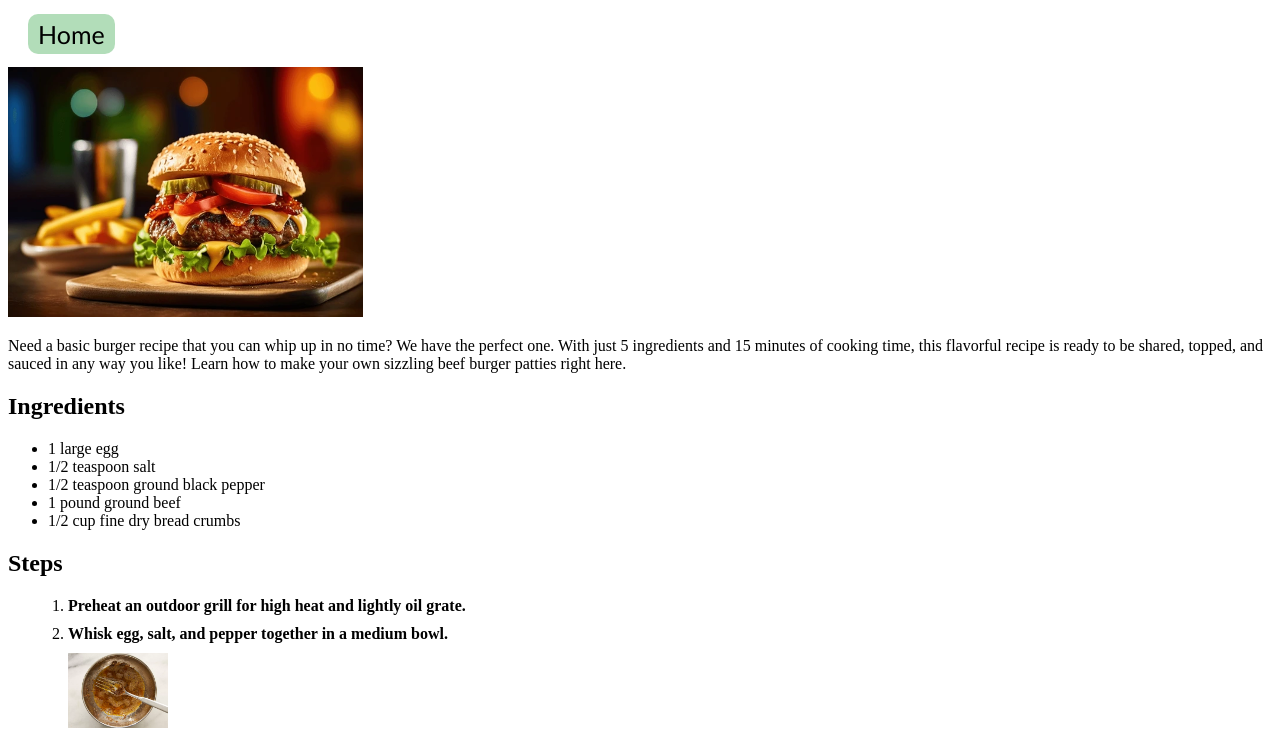
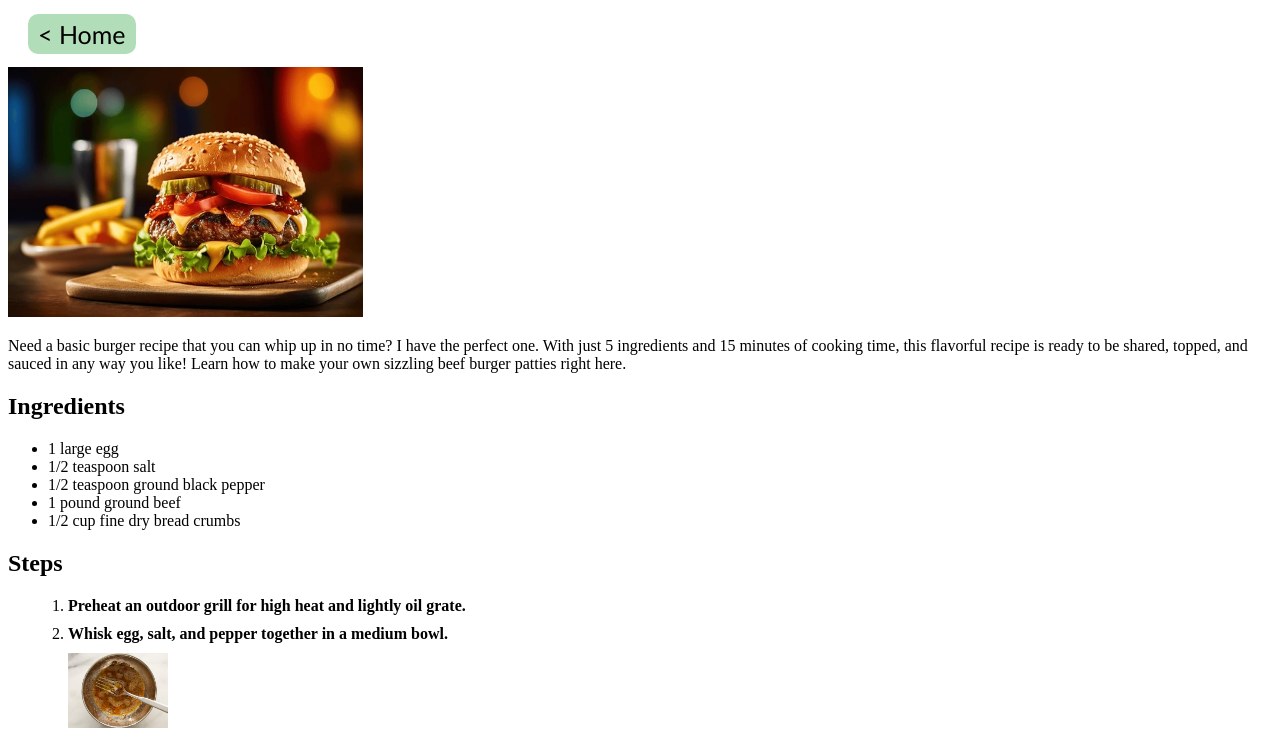
Before and after one commit to AlexisVari127/odin-recipes, a plain HTML site: page recipes/burger.html in a window 1280 px wide. Shown: the part 61-800 px from the top of the page. Drawn offline with Linux system fonts and the light colour scheme.

```diff
--- a/recipes/burger.html
+++ b/recipes/burger.html
@@ -8,13 +8,13 @@
     </head>
     <body>
         <h1>Burger</h1>
-        <a href="../index.html" style="font-size: 25px;">Home</a>
+        <a href="../index.html" style="font-size: 25px;">< Home</a>
         <br>
         <br>
         <img attr="mainImage"
             src="../images/burger.png"
             width="355" height="250" alt="Burger Pic">
-        <p>Need a basic burger recipe that you can whip up in no time? We have the perfect one. With just 5 ingredients and 15 minutes of cooking time, this flavorful recipe is ready to be shared, topped, and sauced in any way you like! Learn how to make your own sizzling beef burger patties right here.</p>
+        <p>Need a basic burger recipe that you can whip up in no time? I have the perfect one. With just 5 ingredients and 15 minutes of cooking time, this flavorful recipe is ready to be shared, topped, and sauced in any way you like! Learn how to make your own sizzling beef burger patties right here.</p>
         <h2>Ingredients</h2>
         <ul>
             <li>1 large egg</li>
```
Also changed, not shown: recipes/tikka_masala.html (+1 -1 lines).
